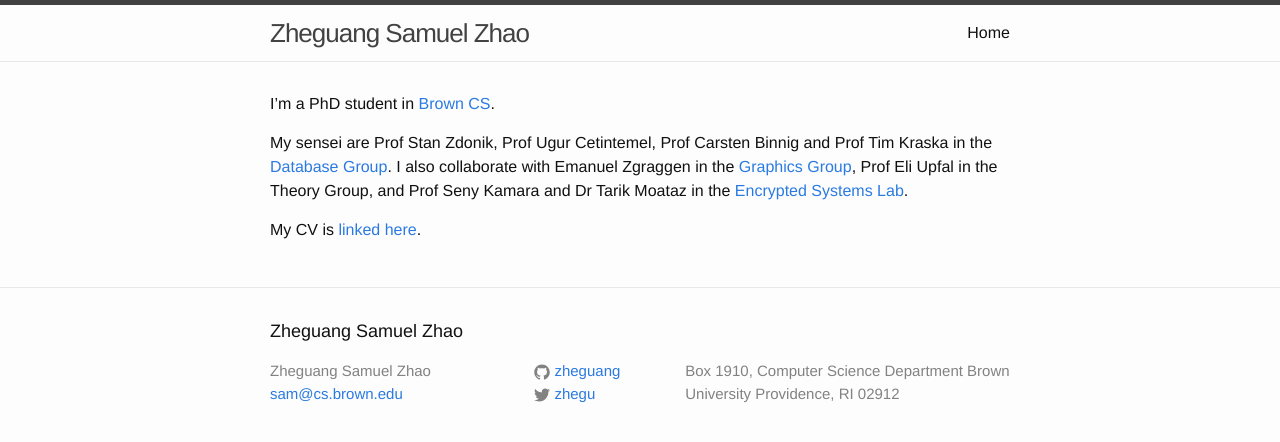
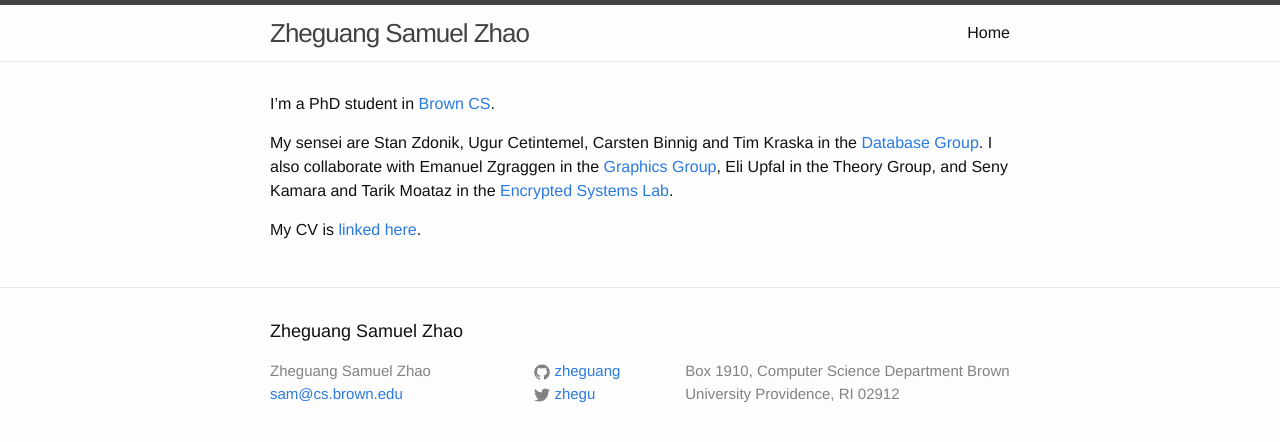
Before and after one commit to zheguang/zheguang.github.io, a Jekyll site: the page built from index.md, in a window 1280 px wide. Shown: the top 442 px of the page. Built offline with Jekyll 4.4.1, drawn with Linux system fonts in a browser that asks for light colours.

Commit message:
Update index

```diff
--- a/index.md
+++ b/index.md
@@ -5,6 +5,6 @@ title: Home
 
 I'm a PhD student in [Brown CS](http://cs.brown.edu).
 
-My sensei are Prof Stan Zdonik, Prof Ugur Cetintemel, Prof Carsten Binnig and Prof Tim Kraska in the [Database Group](http://database.cs.brown.edu/). I also collaborate with Emanuel Zgraggen in the [Graphics Group](http://graphics.cs.brown.edu/research/), Prof Eli Upfal in the Theory Group, and Prof Seny Kamara and Dr Tarik Moataz in the [Encrypted Systems Lab](http://esl.cs.brown.edu/).
+My sensei are Stan Zdonik, Ugur Cetintemel, Carsten Binnig and Tim Kraska in the [Database Group](http://database.cs.brown.edu/). I also collaborate with Emanuel Zgraggen in the [Graphics Group](http://graphics.cs.brown.edu/research/), Eli Upfal in the Theory Group, and Seny Kamara and Tarik Moataz in the [Encrypted Systems Lab](http://esl.cs.brown.edu/).
 
 My CV is [linked here](http://zheguang.github.io/cv.pdf).
```
